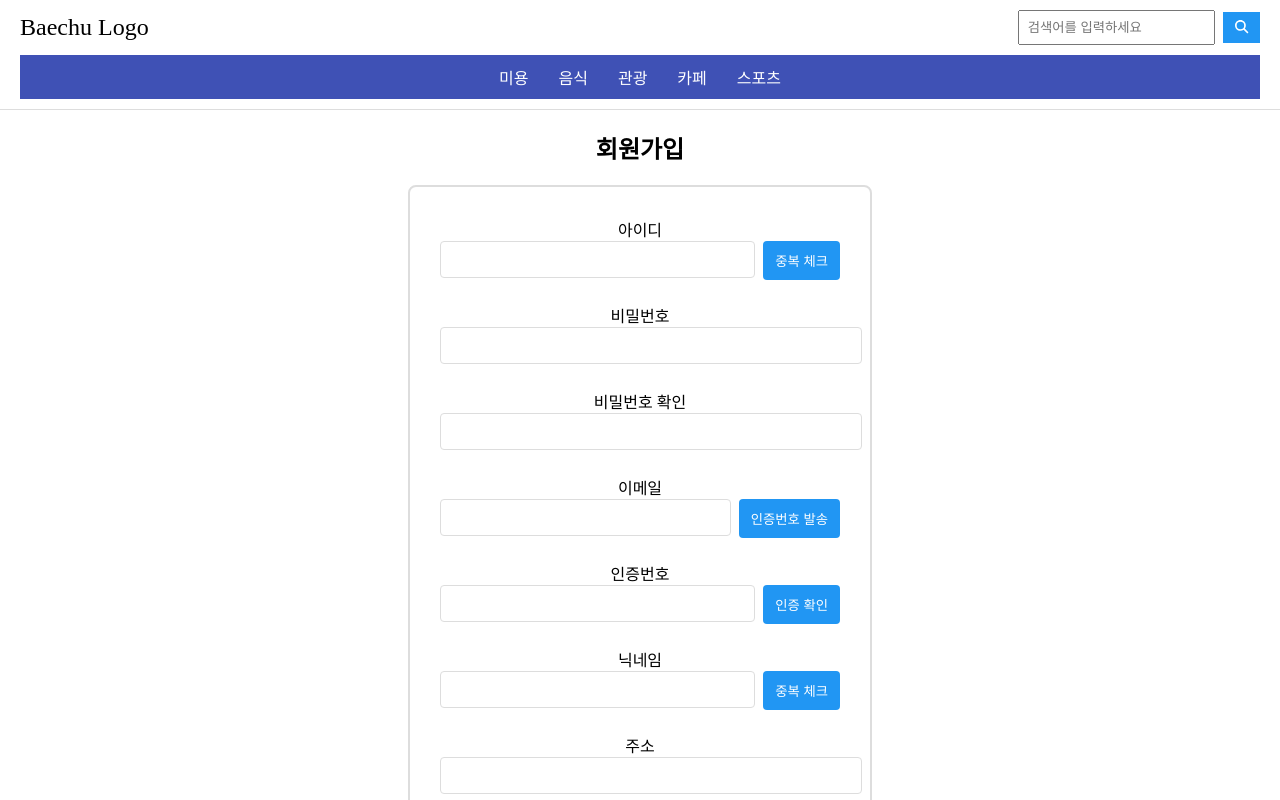
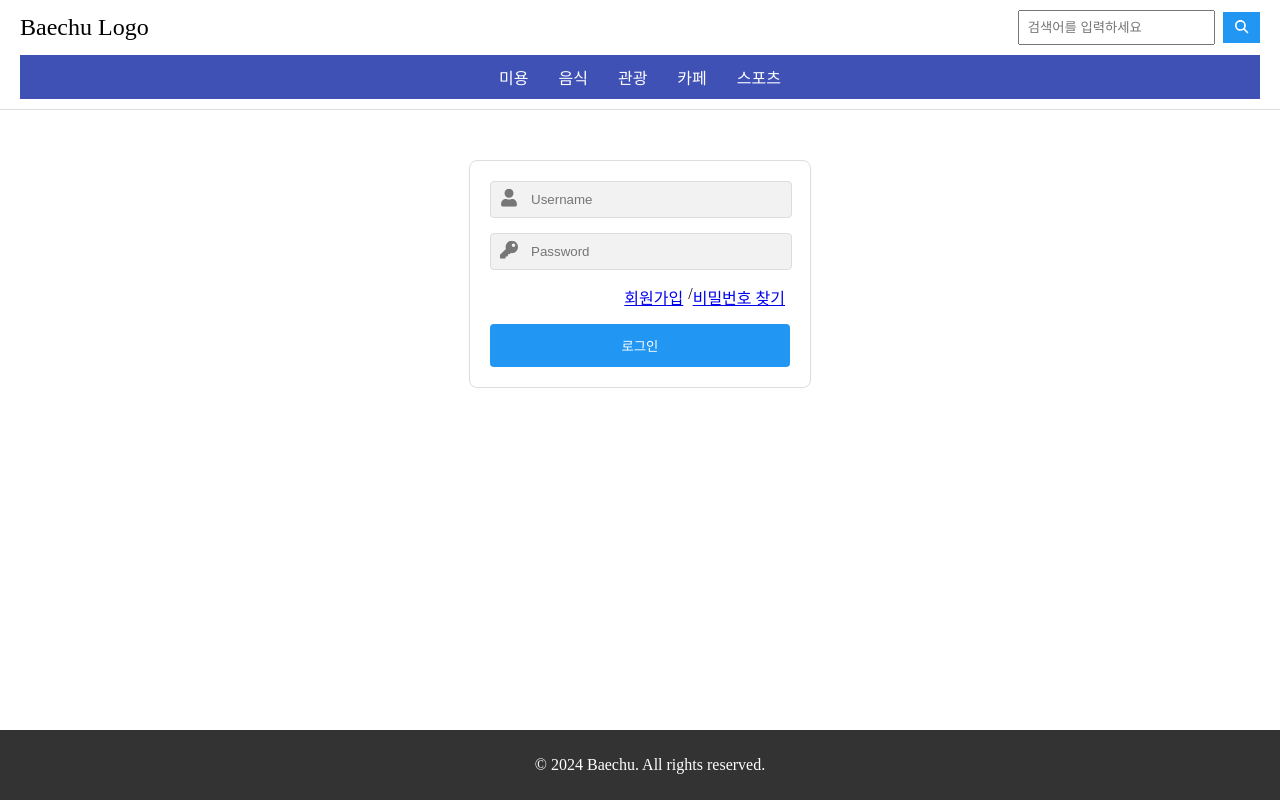
Before and after one commit to KyoungjunCha/baechu_web_project, a React (Create React App) app in the folder baechu-front/: page / in a window 1280 px wide. Shown: the top 800 px of the page. Built offline with nearby package versions, Linux system fonts and the light colour scheme.

Commit message:
LoginRecovery

```diff
--- a/baechu-front/package.json
+++ b/baechu-front/package.json
@@ -10,6 +10,8 @@
     "@testing-library/user-event": "^13.5.0",
     "react": "^18.2.0",
     "react-dom": "^18.2.0",
+    "react-icons": "^5.0.1",
+    "react-router-dom": "^6.21.2",
     "react-scripts": "5.0.1",
     "web-vitals": "^2.1.4"
   },
--- a/baechu-front/src/App.js
+++ b/baechu-front/src/App.js
@@ -1,18 +1,27 @@
 import React from "react";
+import { BrowserRouter as Router, Route, Routes } from "react-router-dom";
 import Header from "./components/Header";
 import Footer from "./components/Footer";
 import BoardList from "./components/BoardList";
+import PasswordRecoveryPage from "./pages/PasswordRecoveryPage";
+import SignUpPage from "./pages/SignUpPage";
+import LoginPage from "./pages/LoginPage";
 import "./index.css";
-import SignUpPage from "./pages/SignUpPage";
 
 const App = () => {
   return (
-    <div>
-      <Header />
-      <SignUpPage />
-      {/* <BoardList /> */}
-      <Footer />
-    </div>
+    <Router>
+      <div className="page-content">
+        <Header />
+        <Routes>
+          <Route path="/signup" element={<SignUpPage />} />
+          <Route path="/password-recovery" element={<PasswordRecoveryPage />} />
+          <Route path="/board" element={<BoardList />} />
+          <Route path="/" element={<LoginPage />} />
+        </Routes>
+        <Footer />
+      </div>
+    </Router>
   );
 };
 
--- /dev/null
+++ b/baechu-front/src/components/LoginForm.css
@@ -0,0 +1,62 @@
+/* components/LoginForm.css */
+.login-form {
+  max-width: 300px;
+  margin: 50px auto;
+  padding: 20px;
+  border: 1px solid #ddd;
+  border-radius: 8px;
+  background-color: #fff;
+}
+
+.login-form label {
+  display: block;
+  margin-bottom: 10px;
+}
+
+.login-form input {
+  width: calc(100% - 50px);
+  padding: 10px;
+  margin-bottom: 15px;
+  border: 1px solid #ddd;
+  border-radius: 4px;
+  background-color: #f2f2f2;
+  padding-left: 40px; /* 아이콘 공간 확보를 위해 왼쪽 패딩 추가 */
+}
+
+.login-form .icon-container {
+  position: relative;
+}
+
+.login-form .icon-container i {
+  position: absolute;
+  left: 10px;
+  top: 50%;
+  transform: translateY(-50%);
+  color: #777;
+  font-size: 18px;
+  height: 70%;
+}
+
+.login-form .links {
+  display: flex;
+  justify-content: flex-end;
+  margin-bottom: 15px;
+}
+
+.login-form .links a {
+  margin-right: 5px;
+}
+
+.login-form button {
+  background-color: #2196f3;
+  color: white;
+  border: none;
+  padding: 12px 20px;
+  cursor: pointer;
+  border-radius: 4px;
+  width: 100%;
+}
+
+.login-form button:hover {
+  background-color: #1769aa;
+}
--- /dev/null
+++ b/baechu-front/src/components/LoginForm.js
@@ -0,0 +1,50 @@
+// LoginForm.js
+import React, { useState } from "react";
+import { FaUser, FaKey } from "react-icons/fa";
+
+import "./LoginForm.css";
+
+const LoginForm = () => {
+  const [username, setUsername] = useState("");
+  const [password, setPassword] = useState("");
+
+  const handleLogin = () => {
+    // 로그인 로직 구현
+    console.log("Logging in...");
+  };
+
+  return (
+    <div className="login-form">
+      <div className="icon-container">
+        <i>
+          <FaUser />
+        </i>
+        <input
+          type="text"
+          placeholder="Username"
+          value={username}
+          onChange={(e) => setUsername(e.target.value)}
+        />
+      </div>
+      <div className="icon-container">
+        <i>
+          <FaKey />
+        </i>
+        <input
+          type="password"
+          placeholder="Password"
+          value={password}
+          onChange={(e) => setPassword(e.target.value)}
+        />
+      </div>
+      <div className="links">
+        <a href="/signup">회원가입</a>
+        <span> / </span>
+        <a href="/password-recovery">비밀번호 찾기</a>
+      </div>
+      <button onClick={handleLogin}>로그인</button>
+    </div>
+  );
+};
+
+export default LoginForm;
--- /dev/null
+++ b/baechu-front/src/components/PasswordRecoveryForm.css
@@ -0,0 +1,50 @@
+.password-recovery-form {
+  margin: 20px auto;
+  padding: 30px;
+  border: 2px solid #ddd;
+  border-radius: 8px;
+  max-width: 400px;
+  background-color: #fff;
+}
+
+.password-recovery-form h2 {
+  text-align: center;
+}
+
+.password-recovery-form label {
+  display: block;
+  margin-bottom: 20px;
+}
+
+.password-recovery-form input {
+  width: calc(100% - 22px); /* 변경된 부분 */
+  padding: 10px;
+  /* margin-bottom: 15px; */
+  border: 1px solid #ddd;
+  border-radius: 4px;
+}
+
+.password-recovery-form .input-with-button {
+  display: flex;
+  justify-content: space-between;
+  align-items: center;
+  margin-top: 15px;
+}
+
+.password-recovery-form button {
+  background-color: #2196f3;
+  color: white;
+  border: none;
+  padding: 12px 20px;
+  cursor: pointer;
+  border-radius: 4px;
+}
+
+.password-recovery-form button:hover {
+  background-color: #1769aa;
+}
+
+.long-button {
+  width: 100%;
+  margin-top: 10px;
+}
--- /dev/null
+++ b/baechu-front/src/components/PasswordRecoveryForm.js
@@ -0,0 +1,44 @@
+import React, { useState } from "react";
+import "./PasswordRecoveryForm.css";
+
+const PasswordRecoveryForm = () => {
+  const [username, setUsername] = useState("");
+
+  const handleEmailVerification = () => {
+    // 이메일 확인 로직 구현
+    console.log("이메일 확인...");
+  };
+
+  const handleIssueTemporaryPassword = () => {
+    // 임시 비밀번호 발행 로직 구현
+    console.log("임시 비밀번호 발행...");
+  };
+
+  return (
+    <div className="password-recovery-form">
+      {/* <h2>비밀번호 찾기</h2> */}
+
+      <label>
+        * 아이디를 입력하세요.
+        <div className="input-with-button">
+          <input
+            type="text"
+            placeholder="test@@"
+            value={username}
+            onChange={(e) => setUsername(e.target.value)}
+          />
+          <button onClick={handleEmailVerification}>이메일 확인</button>
+        </div>
+      </label>
+
+      <label>
+        * 임시 비밀번호 발행
+        <button className="long-button" onClick={handleIssueTemporaryPassword}>
+          임시 비밀번호 발행
+        </button>
+      </label>
+    </div>
+  );
+};
+
+export default PasswordRecoveryForm;
--- a/baechu-front/src/components/SignUpForm.css
+++ b/baechu-front/src/components/SignUpForm.css
@@ -31,6 +31,35 @@
 
 .sign-up-form button:hover {
   background-color: #1769aa;
+}
+
+.sign-up-form label select {
+  width: 100%;
+  padding: 10px;
+  margin-bottom: 15px;
+  border: 1px solid #ddd;
+  border-radius: 4px;
+}
+
+/* 선택된 도와 시에 대한 스타일 */
+.sign-up-form label select:disabled {
+  background-color: #f3f3f3;
+  color: #888;
+  cursor: not-allowed;
+}
+
+/* 기존 입력칸과 드롭다운 간의 간격 조정 */
+.sign-up-form label:not(:last-child) {
+  margin-bottom: 20px;
+}
+
+/* 기존 입력칸 스타일 조정 */
+.sign-up-form input {
+  width: calc(100% - 22px);
+  padding: 10px;
+  margin-bottom: 15px;
+  border: 1px solid #ddd;
+  border-radius: 4px;
 }
 
 .input-with-button {
--- a/baechu-front/src/components/SignUpForm.js
+++ b/baechu-front/src/components/SignUpForm.js
@@ -13,6 +13,9 @@ const SignUpForm = () => {
   const [birthMonth, setBirthMonth] = useState("");
   const [birthDay, setBirthDay] = useState("");
 
+  const [selectedProvince, setSelectedProvince] = useState("");
+  const [selectedCity, setSelectedCity] = useState("");
+
   const handleSignUp = () => {
     if (password !== confirmPassword) {
       console.error("비밀번호와 비밀번호 확인이 일치하지 않습니다.");
@@ -22,6 +25,23 @@ const SignUpForm = () => {
 
     // Implement your signup logic here
     console.log("Signing up...");
+  };
+
+  const provinces = [
+    "서울특별시",
+    "경기도",
+    "강원도",
+    "충청도",
+    "경상도",
+    "전라도",
+  ];
+  const cities = {
+    서울특별시: ["강남구", "강서구", "송파구", "마포구", "영등포구"],
+    경기도: ["수원시", "성남시", "용인시", "안양시", "부천시"],
+    강원도: ["춘천시", "원주시", "강릉시", "속초시", "동해시"],
+    충청도: ["청주시", "대전시", "충주시", "홍성군", "보령시"],
+    경상도: ["부산시", "대구시", "울산시", "창원시", "포항시"],
+    전라도: ["전주시", "광주시", "목포시", "순천시", "여수시"],
   };
 
   return (
@@ -87,13 +107,39 @@ const SignUpForm = () => {
         </div>
       </label>
       <label>
-        주소
-        <input
-          type="text"
-          value={address}
-          onChange={(e) => setAddress(e.target.value)}
-        />
+        도
+        <select
+          value={selectedProvince}
+          onChange={(e) => {
+            setSelectedProvince(e.target.value);
+            setSelectedCity("");
+          }}
+        >
+          <option value="">도를 선택하세요</option>
+          {provinces.map((province) => (
+            <option key={province} value={province}>
+              {province}
+            </option>
+          ))}
+        </select>
       </label>
+
+      {selectedProvince && (
+        <label>
+          시
+          <select
+            value={selectedCity}
+            onChange={(e) => setSelectedCity(e.target.value)}
+          >
+            <option value="">시를 선택하세요</option>
+            {cities[selectedProvince].map((city) => (
+              <option key={city} value={city}>
+                {city}
+              </option>
+            ))}
+          </select>
+        </label>
+      )}
       <label>
         생년월일
         <div className="birthday-select">
--- a/baechu-front/src/index.css
+++ b/baechu-front/src/index.css
@@ -5,6 +5,9 @@ src/index.css body {
     sans-serif;
   -webkit-font-smoothing: antialiased;
   -moz-osx-font-smoothing: grayscale;
+  display: flex;
+  flex-direction: column;
+  min-height: 100vh;
 }
 
 code {
@@ -80,14 +83,21 @@ body {
   color: #ff4081;
 }
 
+.page-content {
+  flex: 1;
+  /* display: flex;
+  flex-direction: column; */
+  padding-bottom: 100px;
+}
+
 .footer {
   background-color: #333;
   color: white;
   text-align: center;
   padding: 10px;
-  /* position: fixed; */
+  width: 100%;
   bottom: 0;
-  width: 100%;
+  position: fixed;
 }
 
 /* .centerText {
--- /dev/null
+++ b/baechu-front/src/pages/LoginPage.js
@@ -0,0 +1,13 @@
+import React from "react";
+import LoginForm from "../components/LoginForm";
+
+const LoginPage = () => {
+  return (
+    <div>
+      {/* <h2>Login Page</h2> */}
+      <LoginForm />
+    </div>
+  );
+};
+
+export default LoginPage;
--- /dev/null
+++ b/baechu-front/src/pages/PasswordRecoveryPage.js
@@ -0,0 +1,15 @@
+import React from "react";
+import PasswordRecoveryForm from "../components/PasswordRecoveryForm";
+
+const PasswordRecoveryPage = () => {
+  return (
+    <div>
+      <div className="centerText">
+        <h2>비밀번호 찾기</h2>
+        <PasswordRecoveryForm />
+      </div>
+    </div>
+  );
+};
+
+export default PasswordRecoveryPage;
```
Also changed, not shown: 1 other file (tests, documents, lock files or other folders).
